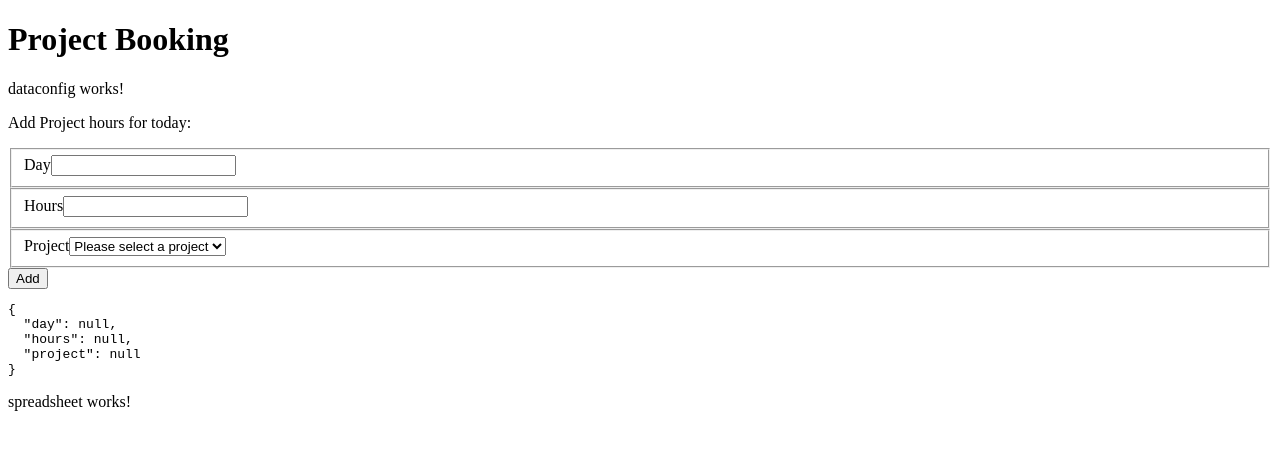
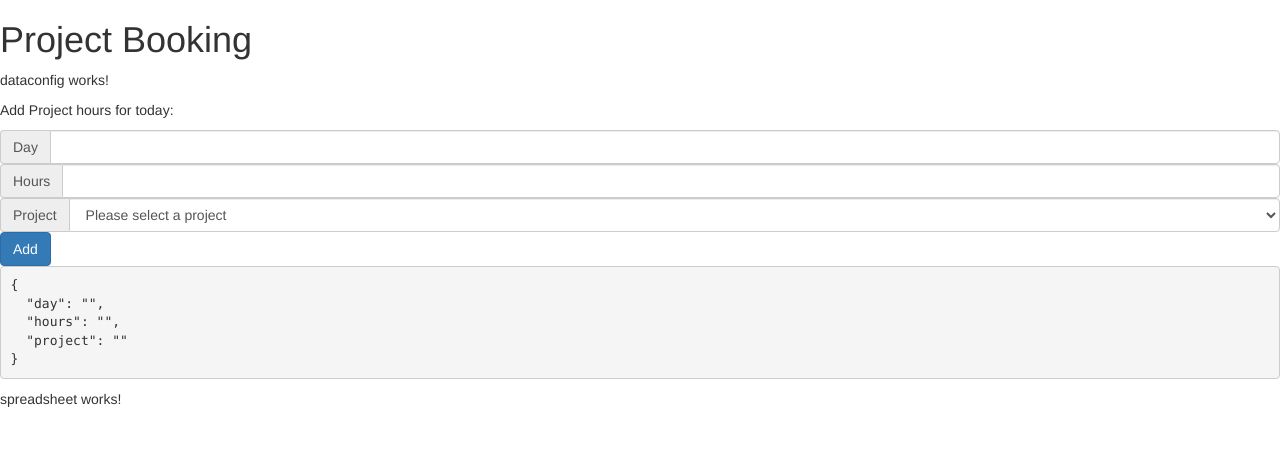
Before and after one commit to BernhardFuchs/project-booking, an Angular app: page / in a window 1280 px wide. Shown: the top 450 px of the page. Built offline with nearby package versions, Linux system fonts and the light colour scheme.

Commit message:
* form binding done * added Bootstrap 3

```diff
--- a/angular-cli.json
+++ b/angular-cli.json
@@ -18,6 +18,7 @@
       "tsconfig": "tsconfig.json",
       "prefix": "app",
       "styles": [
+        "../node_modules/bootstrap/dist/css/bootstrap.min.css",
         "styles.css"
       ],
       "scripts": [],
--- a/package.json
+++ b/package.json
@@ -20,7 +20,7 @@
     "@angular/platform-browser": "^5.1.2",
     "@angular/platform-browser-dynamic": "^5.1.2",
     "@angular/router": "^5.1.2",
-    "bootstrap": "^4.0.0-beta.2",
+    "bootstrap": "^3.3.7",
     "core-js": "^2.5.3",
     "google-spreadsheet": "^2.0.4",
     "rxjs": "^5.5.6",
@@ -43,6 +43,6 @@
     "protractor": "~5.2.2",
     "ts-node": "4.1.0",
     "tslint": "^5.8.0",
-    "typescript": "~2.6.2"
+    "typescript": "2.5.3"
   }
 }
--- a/src/app/app.module.ts
+++ b/src/app/app.module.ts
@@ -1,6 +1,6 @@
 import { BrowserModule } from '@angular/platform-browser';
 import { NgModule } from '@angular/core';
-import { FormsModule, ReactiveFormsModule } from '@angular/forms';
+import {FormsModule, ReactiveFormsModule} from '@angular/forms';
 
 import { AppComponent } from './app.component';
 import { DataconfigComponent } from './dataconfig/dataconfig.component';
--- a/src/app/enterdata/enterdata.component.html
+++ b/src/app/enterdata/enterdata.component.html
@@ -4,24 +4,27 @@
 
 <form novalidate [formGroup]="this.entryForm">
 
-  <fieldset>
-    <div class="form-group">
-      <label class="control-label">Day</label>
-      <input name="day" class="form-control" type="number">
+  <div class="input-group"
+    [ngClass]="{
+      'has-success': day.valid && (day.dirty || day.touched),
+      'has-danger': day.invalid
+    }">
+    <span class="input-group-addon" id="basic-addon1">Day</span>
+    <input class="form-control" type="number" formControlName="day">
   </div>
-  </fieldset>
 
-  <fieldset>
-    <div class="form-group">
-      <label class="control-label">Hours</label>
-      <input name="hours" class="form-control" type="number">
+  <div class="input-group"
+     [ngClass]="{
+      'has-success': hours.valid && (hours.dirty || hours.touched),
+      'has-danger': hours.invalid
+    }">
+    <span class="input-group-addon" id="basic-addon2">Hours</span>
+    <input class="form-control" type="number" formControlName="hours">
   </div>
-  </fieldset>
 
-  <fieldset>
-    <div class="form-group">
-      <label class="control-label">Project</label>
-      <select class="form-control">
+  <div class="input-group">
+    <span class="input-group-addon" id="basic-addon3">Project</span>
+    <select class="form-control" formControlName="project">
       <option value="">Please select a project</option>
       <option *ngFor="let project of projects"
               [value]="project">
@@ -29,7 +32,6 @@
       </option>
     </select>
   </div>
-  </fieldset>
 
   <button type="submit" class="btn btn-primary">Add</button>
 
--- a/src/app/enterdata/enterdata.component.ts
+++ b/src/app/enterdata/enterdata.component.ts
@@ -1,6 +1,6 @@
 import { Component, OnInit } from '@angular/core';
 import { Entry } from 'app/enterdata/entry.model';
-import {FormControl, FormGroup} from "@angular/forms";
+import {FormControl, FormGroup, Validators} from "@angular/forms";
 
 @Component({
   selector: 'app-enterdata',
@@ -10,6 +10,9 @@ import {FormControl, FormGroup} from "@angular/forms";
 export class EnterdataComponent implements OnInit {
 
   entryForm: FormGroup;
+  day: FormControl;
+  hours: FormControl;
+  project: FormControl;
 
   entries: Entry[] = [
     //new Entry(2, 12, 'Project b')
@@ -23,10 +26,31 @@ export class EnterdataComponent implements OnInit {
   constructor() { }
 
   ngOnInit() {
+    this.createFormControls();
+    this.createForm();
+  }
+
+  createFormControls() {
+    this.day = new FormControl('', [
+      // TODO: add validator to avoid decimal numbers
+      Validators.required,
+      Validators.min(1),
+      Validators.max(31)
+    ]);
+
+    this.hours = new FormControl('', [
+      Validators.required,
+      Validators.min(1)
+    ]);
+
+    this.project = new FormControl('', Validators.required);
+  }
+
+  createForm() {
     this.entryForm = new FormGroup({
-      day: new FormControl(),
-      hours: new FormControl(),
-      project: new FormControl()
+      day: this.day,
+      hours: this.hours,
+      project: this.project
     });
   }
 
--- a/src/styles.css
+++ b/src/styles.css
@@ -1 +1,2 @@
 /* You can add global styles to this file, and also import other style files */
+@import '~bootstrap/dist/css/bootstrap.min.css';
```
Also changed, not shown: 1 other file (tests, documents, lock files or other folders). Lines whose indentation alone changed are shown as unchanged.
